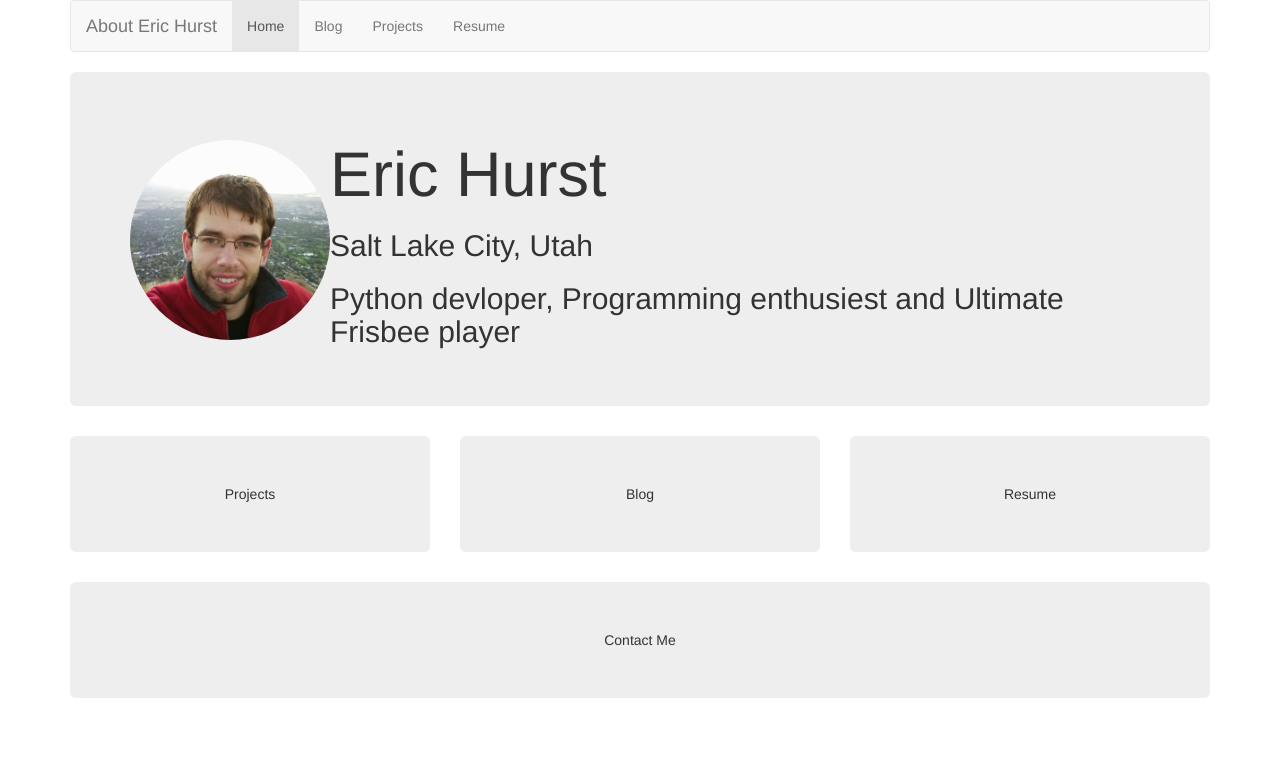
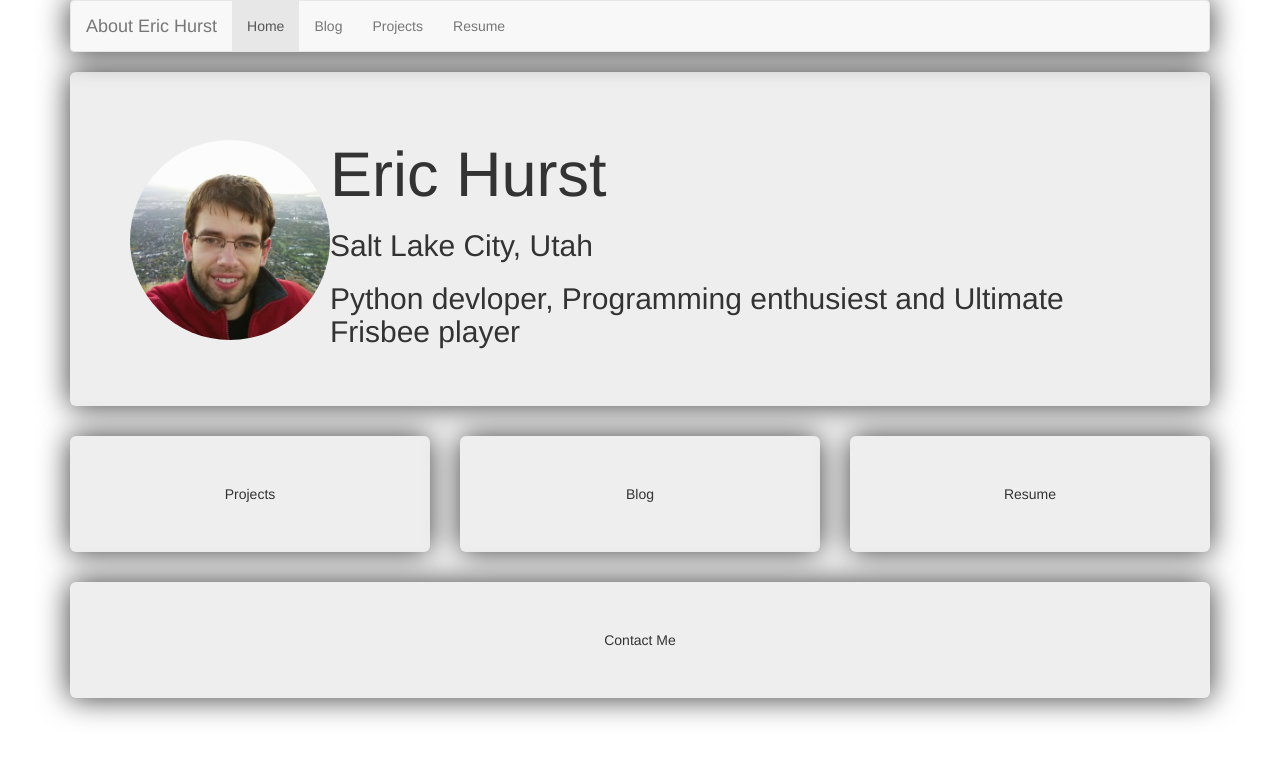
Before and after one commit to minkusanderic/eric-hurst-portfolio, a Django app: page / in a window 1280 px wide. Shown: the top 760 px of the page. Run offline with Django 3.2, Linux system fonts and the light colour scheme; parts of the project's set-up code (start-up, migrations or seed data) failed here and were passed over; some libraries are stand-ins or nearby versions.

Commit message:
Added shadows for popout effect

```diff
--- a/home/static/home.css
+++ b/home/static/home.css
@@ -7,3 +7,9 @@ img.profile {
 body div#footer {
     height: 200px;
 }
+
+.popout {
+-webkit-box-shadow: 0px 0px 30px 1px rgba(0,0,0,0.75);
+-moz-box-shadow: 0px 0px 30px 1px rgba(0,0,0,0.75);
+box-shadow: 0px 0px 30px 1px rgba(0,0,0,0.75);
+}
--- a/home/templates/home/index.html
+++ b/home/templates/home/index.html
@@ -10,6 +10,7 @@
 
     <!-- Bootstrap -->
     <link href="{% static "css/bootstrap.min.css" %}" rel="stylesheet">
+    <link href="{% static "home.css" %}" rel="stylesheet">
 
     <!-- HTML5 shim and Respond.js for IE8 support of HTML5 elements and media queries -->
     <!-- WARNING: Respond.js doesn't work if you view the page via file:// -->
@@ -20,7 +21,7 @@
   </head>
 <body>
   <div class="container">
-    <div class="navbar navbar-default">
+    <div class="navbar navbar-default popout">
       <div class="navbar-header">
         <a class="navbar-brand" href="#">About Eric Hurst</a>
       </div>
@@ -38,7 +39,7 @@
       </div>
     </div>
 
-  <div id="splash" class="jumbotron row-fluid">
+  <div id="splash" class="jumbotron row-fluid popout">
     <div class="span12">
       <img width="200px" height="200px" class="img-circle pull-left" src="{% static "profile.jpg" %}">
 
@@ -53,26 +54,26 @@
 
   <div id="content" class="row">
       <div class="col-md-4 text-center">
-        <div class="jumbotron">
+        <div class="jumbotron popout">
           Projects
         </div>
       </div >
 
       <div class="col-md-4 text-center">
-        <div class="jumbotron">
+        <div class="jumbotron popout">
           Blog
         </div>
       </div >
 
       <div class="col-md-4 text-center">
-        <div class="jumbotron">
+        <div class="jumbotron popout">
           Resume
         </div>
       </div >
   </div>
 
   <div id="footer" class="row-fluid">
-    <div class="col-md-12 text-center jumbotron">
+    <div class="col-md-12 text-center jumbotron popout">
       Contact Me
     </div>
   </div>
```
